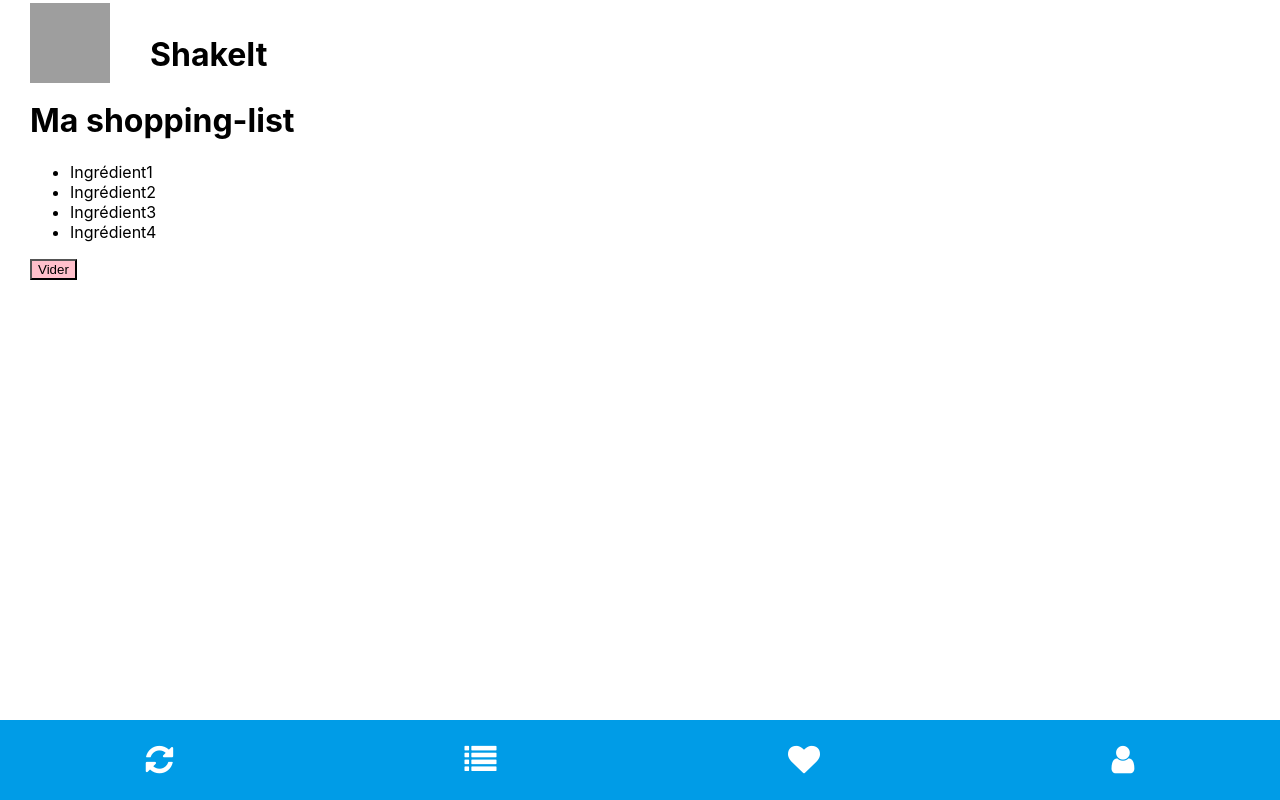
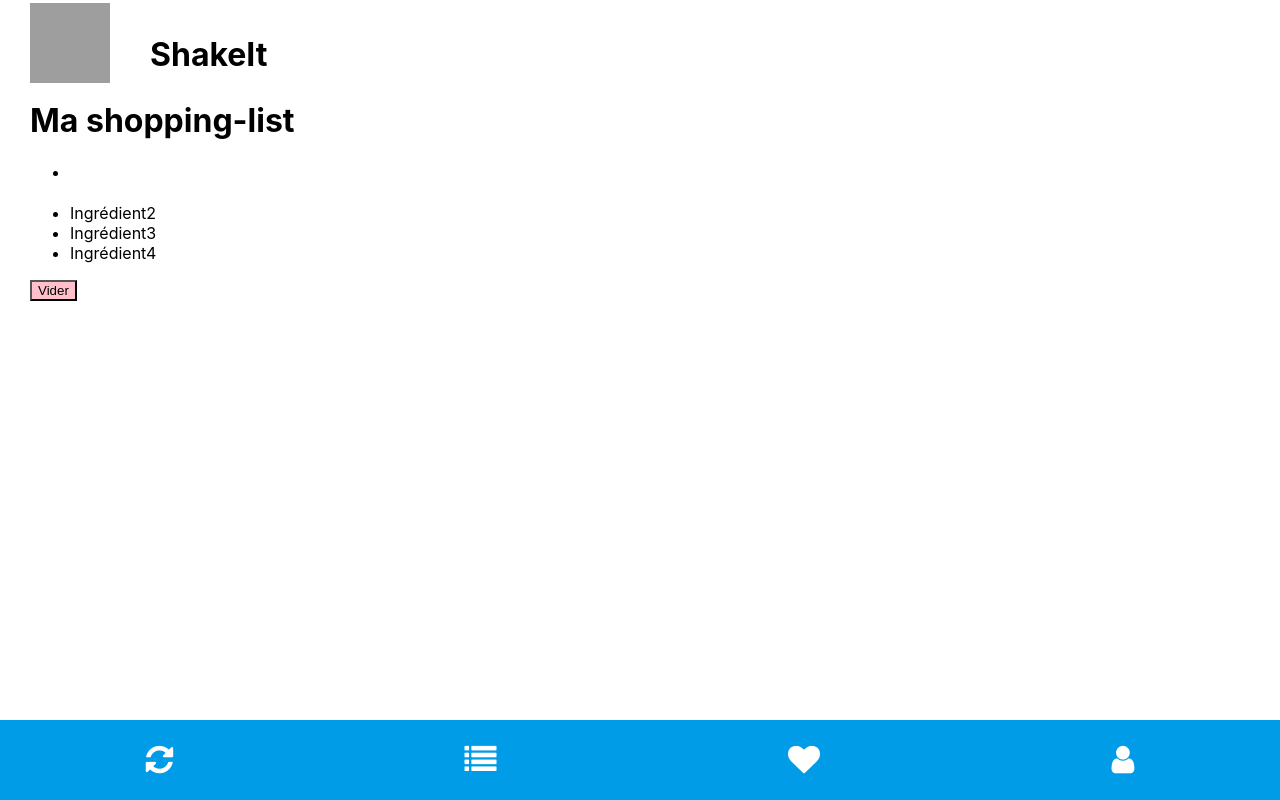
Before and after one commit to WildCodeSchool/Lyon-js-202005-project-shakeit, a React (Create React App) app: page /shoppinglistpage in a window 1280 px wide. Built offline with nearby package versions, Linux system fonts and the light colour scheme; grey boxes are pictures that could not be loaded.

Commit message:
trying to pass ingredient from ingredients to shopping list

```diff
--- a/src/containers/Ingredients.js
+++ b/src/containers/Ingredients.js
@@ -1,6 +1,20 @@
-import React from "react";
+import React, {useState} from "react";
+import axios from "axios";
 
 const Ingredients = ({ item }) => {
+    const [ing, setIng] = useState("");
+
+    const getIngredient = () => {
+        axios
+        .get(
+            `https://www.thecocktaildb.com/api/json/v1/1/search.php?i=${item.name}`
+        )
+        .then((response) => response.data)
+        .then((data) => {
+          setIng(data.ingredients[0].strIngredient);
+        });
+    };
+
   return (
     <li>
       <img
@@ -8,7 +22,7 @@ const Ingredients = ({ item }) => {
         alt={item.name}
       />
       {item.measure} of {item.name}
-      <button>Add</button>
+      <button onClick={getIngredient}>Add</button>
     </li>
   );
 };
--- a/src/containers/ShoppingListContent.js
+++ b/src/containers/ShoppingListContent.js
@@ -1,16 +1,12 @@
 import React from 'react';
 import EmptierButton from '../components/ShoppingList/EmptierButton';
+import ShoppingListIngredient from './ShoppingListIngredient';
 
 const ShoppingListContent = () => {
     return (
         <div>
             <h1>Ma shopping-list</h1>
-            <ul>
-                <li>Ingrédient1</li>
-                <li>Ingrédient2</li>
-                <li>Ingrédient3</li>
-                <li>Ingrédient4</li>
-            </ul>
+            <ShoppingListIngredient />
             <div>
                 <EmptierButton onClick={()=>console.log("Hello")}>
                     Vider
--- /dev/null
+++ b/src/containers/ShoppingListIngredient.js
@@ -0,0 +1,23 @@
+import React from 'react';
+import axios from 'axios';
+import ing from './Ingredients';
+
+
+const ShoppingListIngredient = () => {
+
+    return (
+        <div>
+            {console.log(ing)}
+            <ul>
+                <li>
+                    <p>{ing}</p>
+                </li>
+                <li>Ingrédient2</li>
+                <li>Ingrédient3</li>
+                <li>Ingrédient4</li>
+            </ul>
+        </div>
+    )
+}
+
+export default ShoppingListIngredient
```
